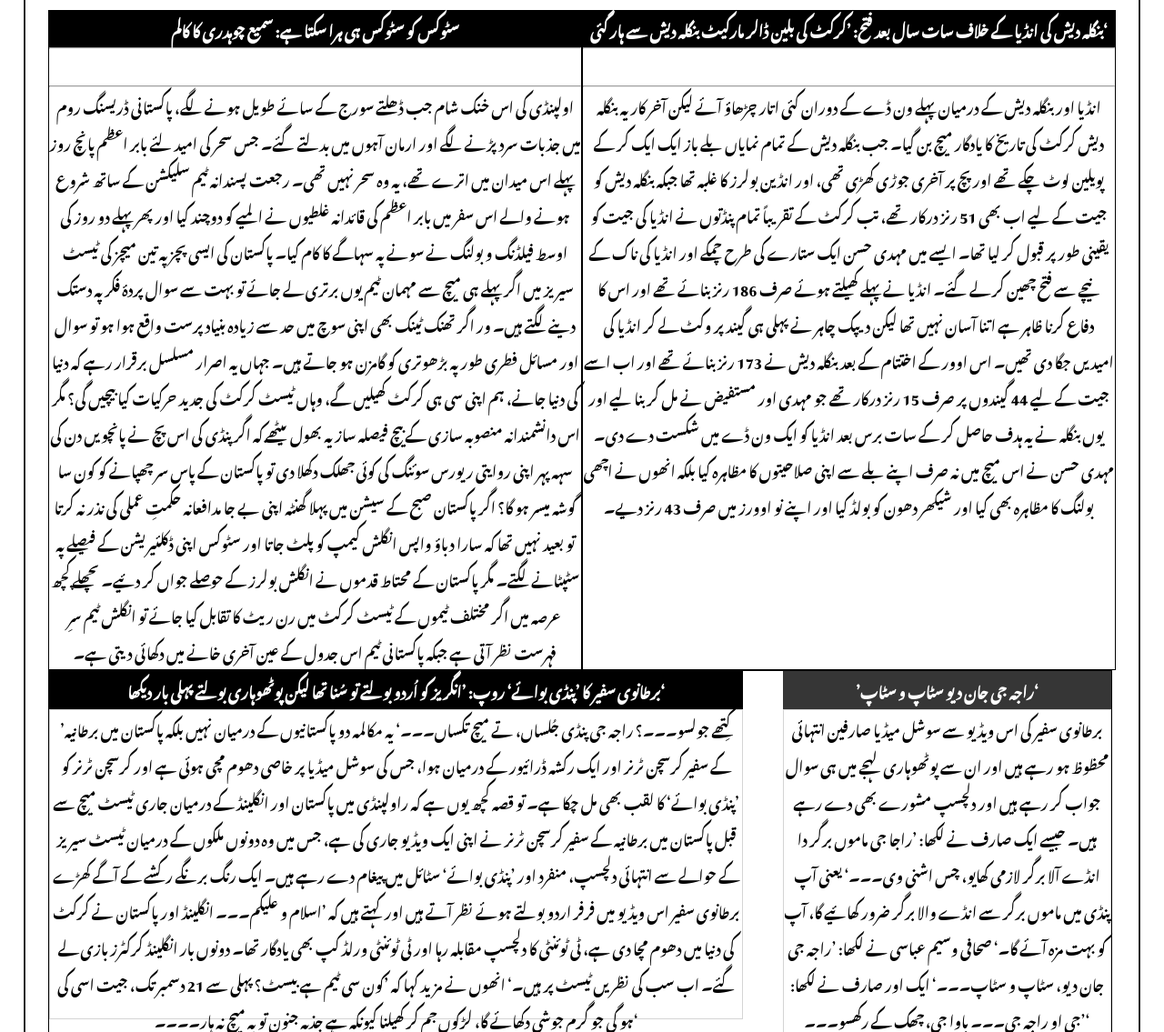
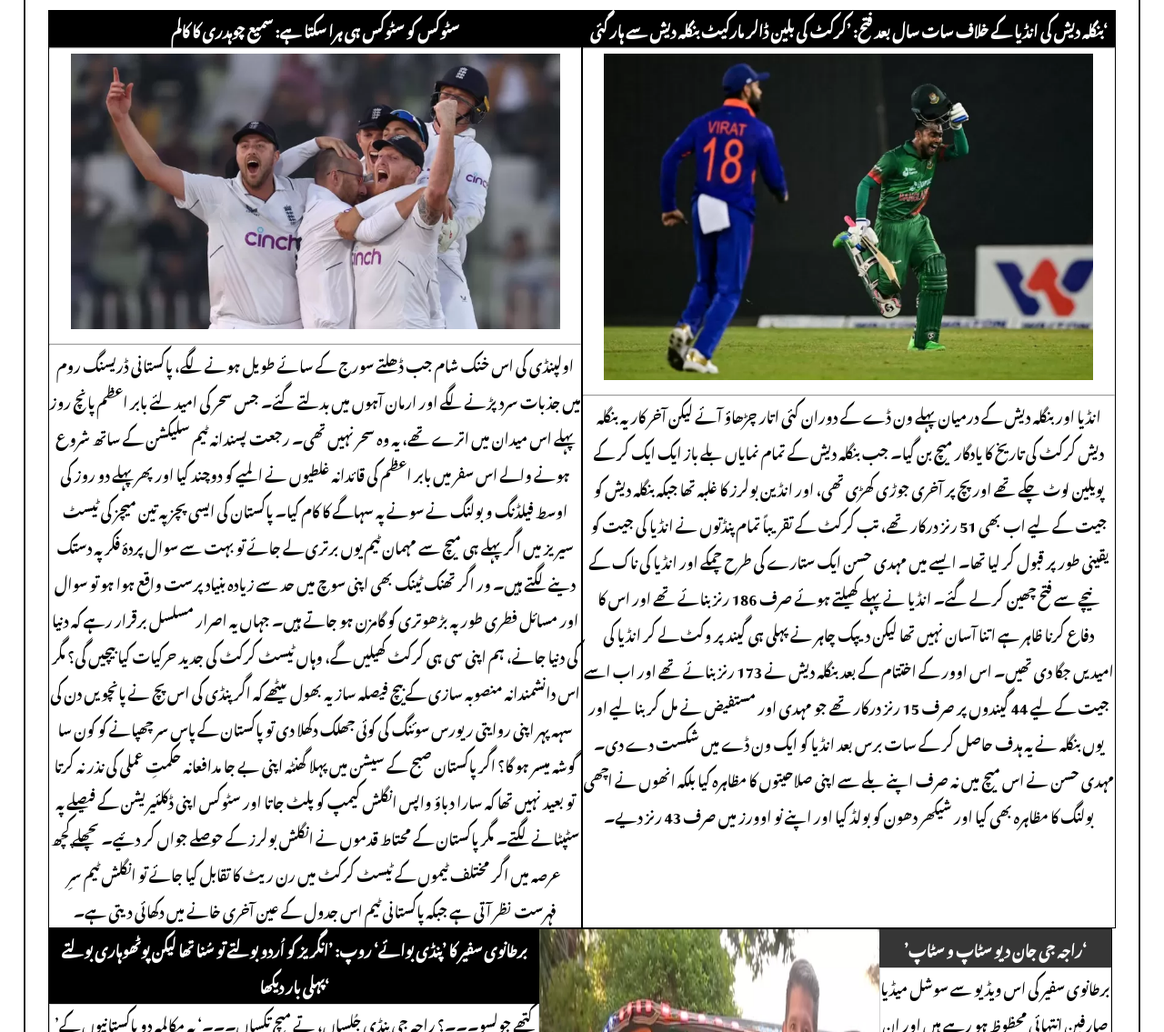
Before and after one commit to abdullah-zahoor-alt/Abdullah_F2023_683, a plain HTML site: page index.html in a window 1280 px wide. Shown: the part 165-1300 px from the top of the page at 91% size. Drawn offline with Linux system fonts and the light colour scheme; a web font is replaced by a local one.

Commit message:
Add files via upload

```diff
--- a/index.html
+++ b/index.html
@@ -23,7 +23,7 @@
             سٹوکس کو سٹوکس ہی ہرا سکتا ہے: سمیع چوہدری کا کالم
           </h4>
           <hr />
-          <img src="article1/article1-image.jpg.webp" alt="" id="img1" />
+          <img src="images/article1-image.jpg.webp" alt="" id="img1" />
           <hr />
           <p id="para1">
             اولپنڈی کی اس خنک شام جب ڈھلتے سورج کے سائے طویل ہونے لگے، پاکستانی
@@ -56,7 +56,7 @@
             مارکیٹ بنگلہ دیش سے ہار گئی‘
           </h4>
           <hr />
-          <img src="article2/article2-image.jpg.webp" alt="" id="img2" />
+          <img src="images/article2-image.jpg.webp" alt="" id="img2" />
           <hr />
           <p id="para2">
             انڈیا اور بنگلہ دیش کے درمیان پہلے ون ڈے کے دوران کئی اتار چڑھاؤ آئے
@@ -103,7 +103,7 @@
             یہ میچ نہ ہار۔۔۔۔‘
           </p>
         </div>
-        <img src="article3/article3-image.jpg.webp" alt="" id="img3" />
+        <img src="images/article3-image.jpg.webp" alt="" id="img3" />
         <div class="section1">
           <h4 id="subheada3">’راجہ جی جان دیو سٹاپ و سٹاپ‘</h4>
           <p id="subheadpara">
```
Also changed, not shown: images/article1-image.jpg.webp (added), images/article2-image.jpg.webp (added), images/article3-image.jpg.webp (added).
